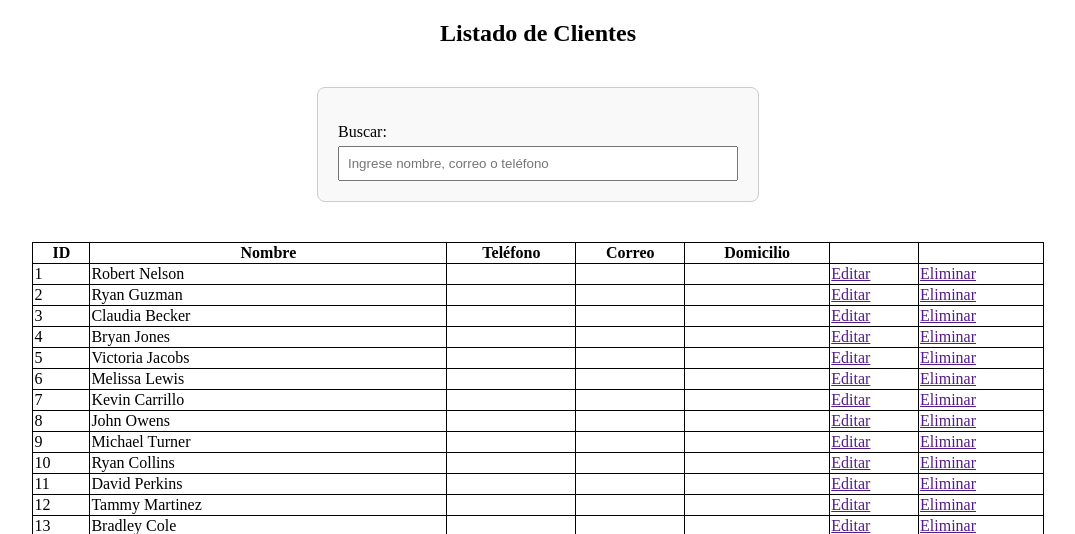
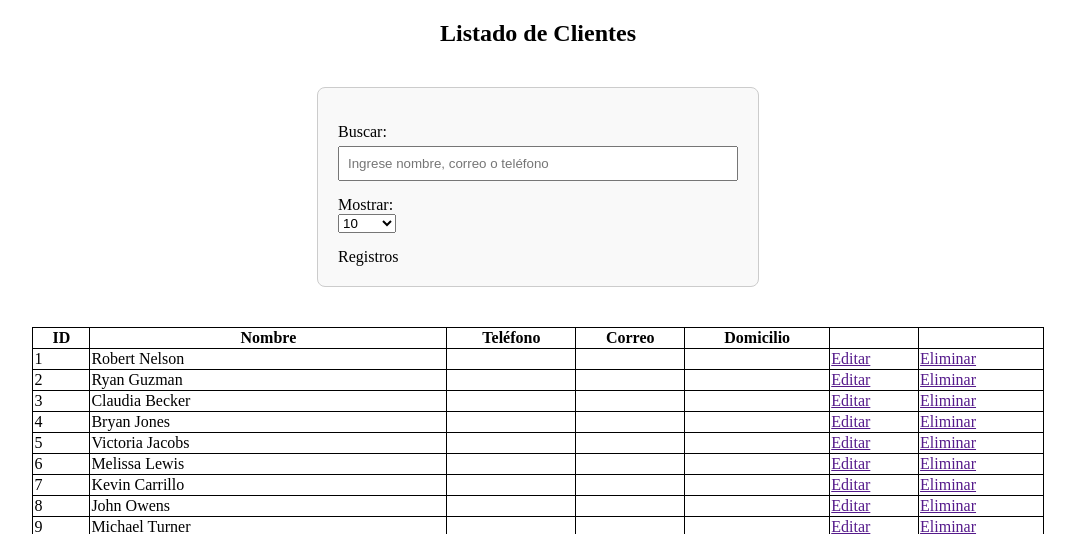
Before and after one commit to Orlando-BP/Opto-Register, a PHP site: page /listadoClientes.php in a window 1280 px wide. Shown: the top 534 px of the page, without its empty margins (102-1177 px from the left). Run offline with PHP 8.4, Linux system fonts and the light colour scheme; data comes from the database, SQL or seed files in the repository.

Commit message:
Listado con limites

```diff
--- a/Codigo Web/admin/PHP/cargarClientes.php
+++ b/Codigo Web/admin/PHP/cargarClientes.php
@@ -13,7 +13,25 @@ $tabla = 'clientes';
 
 $campoBuscar = isset($_POST['buscar']) ? $conn->real_escape_string($_POST['buscar']) : null;
 
-$sql = "SELECT " . implode(", ", $columnas) . " FROM $tabla";
+$where = '';
+if($campoBuscar != null){
+    $where = "Where (";
+    $cont = count($columnas);
+    for($i = 0; $i < $cont; $i++){
+        $where .= $columnas[$i] . " LIKE '%" . $campoBuscar . "%' OR ";
+    }
+    $where = substr_replace($where, "", -3);
+    $where .= ")";
+}
+
+$registros = isset($_POST['registros']) ? $conn->real_escape_string($_POST['registros']) : 0;
+$limit = '';
+if($registros != 0){
+    $limit = " LIMIT $registros";
+}
+
+
+$sql = "SELECT " . implode(", ", $columnas) . " FROM $tabla $where $limit";
 $resultado = $conn->query($sql);
 $numRegistros = $resultado->num_rows;
 
--- a/Codigo Web/admin/listadoClientes.php
+++ b/Codigo Web/admin/listadoClientes.php
@@ -10,7 +10,7 @@ require_once __DIR__ . '/PHP/conexion.php';
     <meta charset="UTF-8">
     <title>Listado de Clientes</title>
     <style>
-        form {
+        .control{
             max-width: 400px;
             margin: 40px auto;
             padding: 20px;
@@ -46,10 +46,18 @@ require_once __DIR__ . '/PHP/conexion.php';
 <body>
 
     <h2>Listado de Clientes</h2>
-    <form action="" method="post">
+    <div class="control">
         <label>Buscar: </label>
         <input type="text" id="buscar" placeholder="Ingrese nombre, correo o teléfono">
-    </form>
+        <label>Mostrar: </label>
+        <select id="numRegistros">
+            <option value="10">10</option>
+            <option value="25">25</option>
+            <option value="50">50</option>
+            <option value="0">Todos</option>
+        </select>
+        <Label>Registros </Label>
+    </div>
     <p></p>
     <table>
         <thead>
@@ -70,12 +78,17 @@ require_once __DIR__ . '/PHP/conexion.php';
         // Cargar los clientes al cargar la página
         cargarClientes()
 
+        document.getElementById('buscar').addEventListener('keyup', cargarClientes)
+        document.getElementById('numRegistros').addEventListener('change', cargarClientes)
+
         function cargarClientes(){
             let campoBuscar = document.getElementById('buscar').value
+            let numRegistros = document.getElementById('numRegistros').value
             let contenidoTabla = document.getElementById('contenidoTabla')
             let url = 'PHP/cargarClientes.php'
             let formData = new FormData()
             formData.append('buscar', campoBuscar)
+            formData.append('registros', numRegistros)
 
             fetch(url, {
                 method: 'POST',
```
